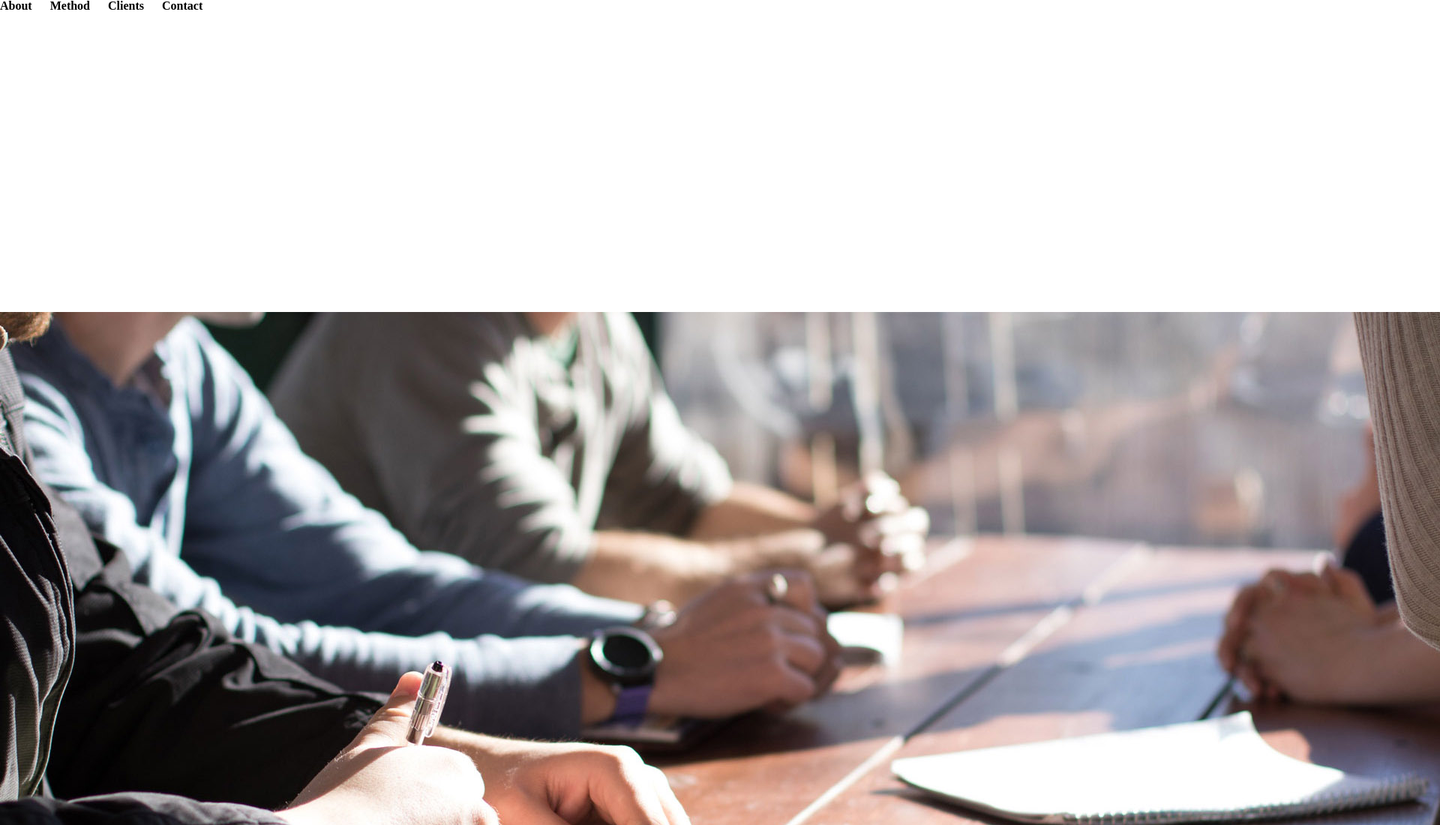
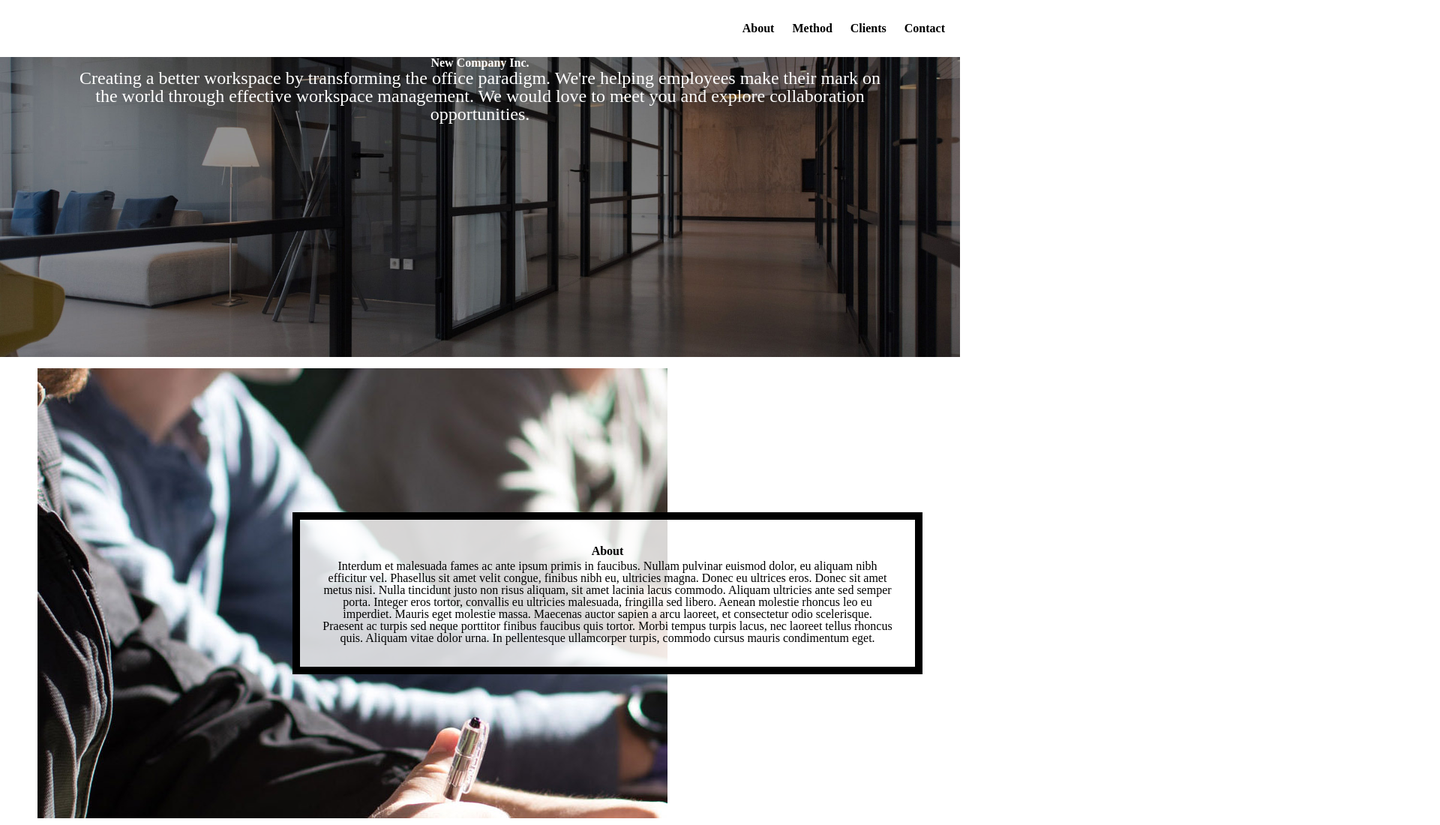
Before and after one commit to brandow-umich/hw4-practice, a plain HTML site: page index.html in a window 1280 px wide. Shown: the top 1100 px of the page at 75% size, 1920 px wide, since content can reach past the window. Drawn offline with Linux system fonts and the light colour scheme.

Commit message:
Add files via upload

```diff
--- a/css/style.css
+++ b/css/style.css
@@ -1,8 +1,8 @@
-html{
+html {
   scroll-behavior: smooth;
 }
 
-body{
+body {
   background-color: #737373;
   font-size: 18px;
   line-height: 1.15;
@@ -10,60 +10,46 @@ body{
   padding: 0;
 }
 
-
-.overview{
+.overview {
   background-attachment: fixed; /* Parallax effect */
-  background-position: center;  /* Parallax effect */
+  background-position: center; /* Parallax effect */
   background-repeat: no-repeat; /* Parallax effect */
-  background-size: cover;       /* Parallax effect */
+  background-size: cover; /* Parallax effect */
   color: white;
-  height: 400px;                /* Parallax effect */
+  height: 400px; /* Parallax effect */
 }
 
-
-.overview p{
+.overview p {
   color: white;
   font-size: 24px;
   padding: 0 100px;
   text-align: center;
 }
 
-h1{
+h1 {
   font-size: 50px;
   line-height: 1;
   padding: 50px 0;
   text-align: center;
 }
 
-h2{
+h2 {
   font-size: 32px;
   line-height: 1.5;
 }
 
-nav li{
-  display:inline;
-  padding-right:20px;
+nav li {
+  display: inline;
+  padding-right: 20px;
 }
 
-nav a{
+nav a {
   color: black;
   font-weight: bold;
   text-decoration: none;
 }
-*:focus{
-  border: 2px solid black;
-}
-.skip{
-  position: absolute;
-  top: -40px;
-}
 
-.skip:focus{
-  position: absolute;
-  top: 20px;
-}
-
-.skip a{
+.skip a {
   background: white;
   left: 0;
   padding: 6px;
@@ -72,45 +58,40 @@ nav a{
   z-index: 1;
 }
 
-
-nav{
+nav {
   background-color: #ddd;
   padding: 25px 0;
   text-align: left;
 }
 
-footer{
+footer {
   background-color: black;
   color: white;
   padding-top: 30px;
   text-align: center;
 }
 
-
-.text-block{
-  background-color: rgba(255, 255, 255, .8);
+.text-block {
+  background-color: rgba(255, 255, 255, 0.8);
   border: 10px solid black;
   padding: 30px;
 }
 
-
-@media screen and (prefers-reduced-motion: reduce){
-  html{
-      scroll-behavior: auto; /* Removes scroll animation */
+@media screen and (prefers-reduced-motion: reduce) {
+  html {
+    scroll-behavior: auto; /* Removes scroll animation */
   }
 
-  .skip a{
+  .skip a {
     -webkit-transition: none; /* sets to default setting */
-    transition: none;        /* sets to default setting */
-   }
+    transition: none; /* sets to default setting */
+  }
 
   /*Turn off parallax*/
-  header{
+  header {
     background-attachment: initial;
   }
 }
-
-
 
 /*Your Code Here*/
 /* PLEASE DO NOT REMOVE MY COMMENTS.  THEY HELP US HELP YOU DEBUG. */
@@ -118,46 +99,185 @@ footer{
 /* Step 1: Write selector/rule property to add an underline when
 links in the navigation are in the hover or focus state.*/
 
-
+nav a:hover,
+nav a:focus {
+  text-decoration: underline;
+}
 
 /* Step 2a: Write selector/rule property to position the default position for the skip class element*/
 
+.skip {
+  position: absolute;
+  top: -40px;
+}
 
 /* Step 2b: Write selector/rule property to position the skip class element when it is in focus*/
 
+div.skip a:focus {
+  position: absolute;
+  top: 20px;
+}
 
 /* Step 3: Write selector/rule property to style all elements when in focus*/
 
-
+*:focus {
+  outline: 2px solid black;
+}
 
 /* Step 4: Write selector/rule property to style the container */
+/* .container class uses grid:
+  Three columns: 1fr 5fr 1fr
+  Gap of 15px between rows */
 
+.container {
+  display: grid;
+  grid-template-columns: 1fr 5fr 1fr;
+  grid-row-gap: 15px;
+}
 
 /* Step 5: Write selector/rule property to add the background image to the
 first div in the grid  and place it in the grid. */
 
+/* The first child of the container should
+Take up  all of the columns
+Use the header.jpg file as a non-repeating background image with parallax effect
+You can NOT assume that the .overview class will always be the first child.   (The initial instructions had a different class name.) */
 
+.container div:first-child {
+  grid-column: 1 / -1;
+  background-image: url("../images/header.jpg");
+  background-attachment: fixed;
+  background-size: cover;
+  background-repeat: no-repeat;
+  background-position: center;
+}
 
 /* Steps 6 and 7: Write the selector/rule properties to add place the next elements in the next
- four rows in the grid. */
+ four rows in the grid.
+The classes .about, .method, .clients, and .contact:
+Begin in 2nd  column and span one column
+Begin on the 2nd, 3rd, 4th and 5th rows respectively.
+ */
 
-      /*This will be a lot of rules.... but be strategic and combine seletors*/
+/*This will be a lot of rules.... but be strategic and combine seletors*/
+.about,
+.method,
+.clients,
+.contact {
+  grid-column: 2 / span 1;
+}
 
+.about {
+  grid-row: 2;
+}
 
- /* Step 8: Write the selector/rule property to style the .text-block class. */
+.method {
+  grid-row: 3;
+}
 
+.clients {
+  grid-row: 4;
+}
 
-/* Add your media query here */
+.contact {
+  grid-row: 5;
+}
+/* The .about-image, .method-image, .clients-image,   and .contact-image elements:
+Cover all of the columns.
+Have a maximum height of  600px
+Hide any content that goes outside their grid cell.
+Begin on the 2nd, 3rd, 4th and 5th row respectively.
+*/
 
-
-  /* Step 9: Write the selector/rule property to style the nav element */
-
-
-  /* Step 10: Write the selector/rule property to update the .container class */
-
-
-  /* Steps 11 and 12: Update the grid-column property of the grid's children (where-needed)*/
+.about-image,
+.method-image,
+.clients-image,
+.contact-image {
+  grid-column: 1 / -1;
+  max-height: 600px;
+  overflow: hidden;
+  /* z-index: -1; */
+}
 
 
 
- /* Step 13:Write the selector/rule property to update the .text-block class */
+.about-image {
+  grid-row: 2;
+}
+
+.method-image {
+  grid-row: 3;
+}
+
+.clients-image {
+  grid-row: 4;
+}
+
+.contact-image {
+  grid-row: 5;
+}
+
+/* Step 8: Write the selector/rule property to style the .text-block class.
+The .text-block class:
+Is centered horizontally and vertically with centered text. Without using flexbox, you can use the margin property to center the text-block class.
+*/
+
+.text-block {
+  margin: auto;
+  text-align: center;
+}
+
+/* Add your media query here */
+@media screen and (min-width: 800px) {
+  /* Step 9: Write the selector/rule property to style the nav element
+  Move the navigation so that the nav is aligned to the other side of the window
+  and has a padding of 30px on the top and bottom and 0 on the left and right.*/
+
+  header>nav {
+    text-align: right;
+    padding: 30px 0;
+  }
+
+  /* Step 10: Write the selector/rule property to update the .container class
+  The .container class uses grid with
+  Five columns: 50px, auto, 500px, auto, and  50px
+  */
+
+  .container {
+    grid-template-columns: 50px auto 500px auto 50px;
+  }
+
+  /* Steps 11 and 12: Update the grid-column property of the grid's children (where-needed)
+  The .about, .clients, .method-image,.contact-image**: **The initial instructions had a different class name.
+  Begin in the third column and span two columns.
+  The .method, .contact, .about-image, and .clients-image:Begin in the second column and span two columns.
+  */
+
+  .about,
+  .clients,
+  .method-image,
+  .contact-image {
+    grid-column: 3 / span 2;
+  }
+
+  .method,
+  .contact,
+  .about-image,
+  .clients-image {
+    grid-column: 2 / span 2;
+  }
+
+  /* Step 13:Write the selector/rule property to update the .text-block class
+    The .text-block class:
+    Has maximum height of  250px
+    Ensures that  any content that goes outside their grid cell is still reachable.
+ */
+
+  .text-block {
+    max-height: 250px;
+    /* justify-content: center; */
+    /* align-items: center; */
+    /* margin: auto; */
+    overflow: auto;
+  }
+}
```
